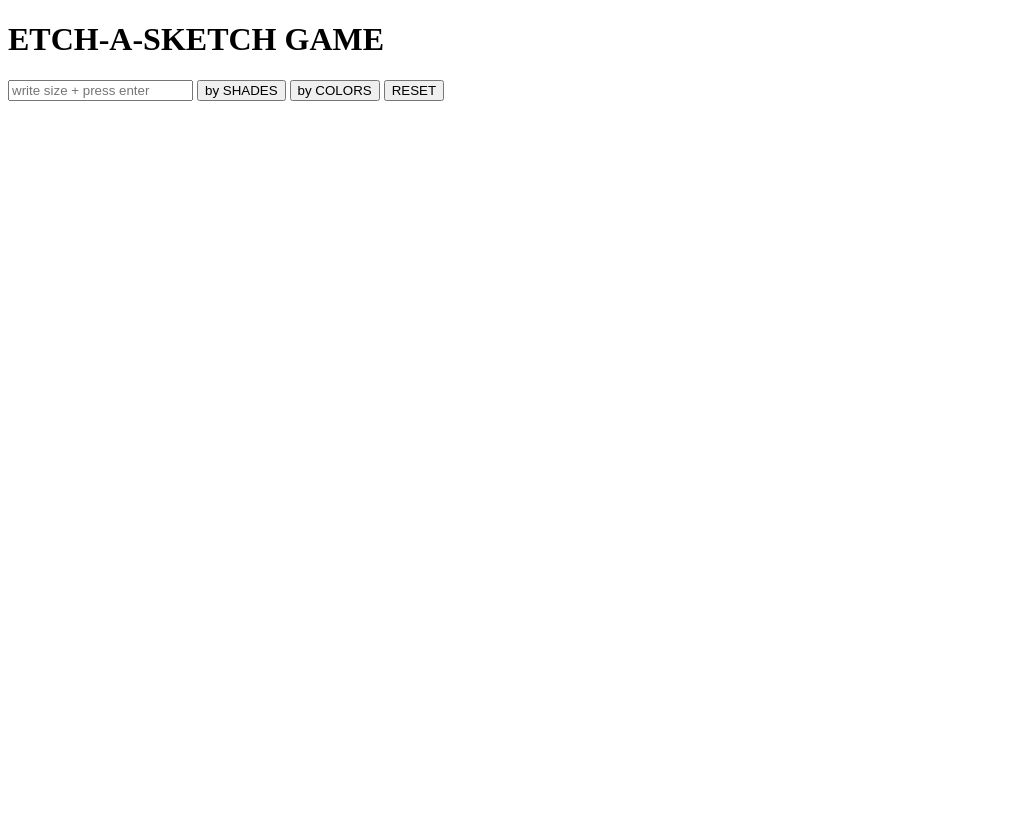
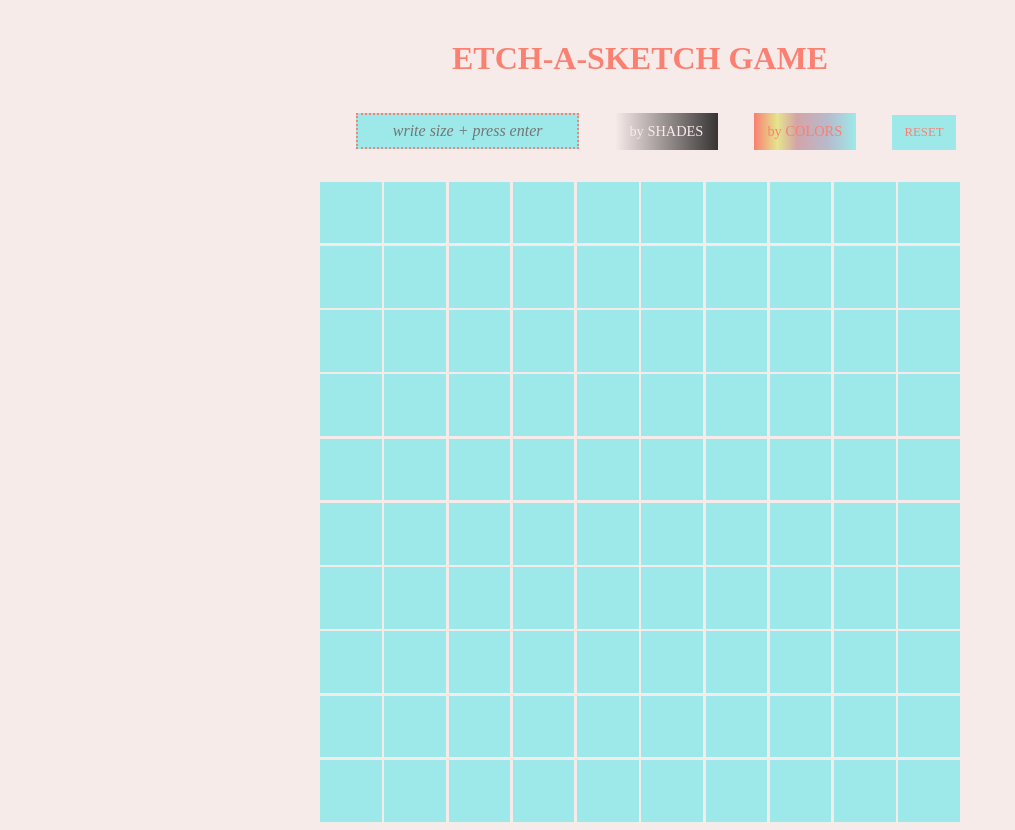
Before and after one commit to Sesadada/ETCH-A-SKETCH-, a plain HTML site: page index.html in a window 1280 px wide. Shown: the whole page, without its empty margins (0-1015 px from the left). Before the commit the page ends 800 px from the top, so only its background shows below. Drawn offline with Linux system fonts and the light colour scheme.

Commit message:
linked changed

```diff
--- a/index.html
+++ b/index.html
@@ -5,7 +5,7 @@
     <meta charset="UTF-8">
     <meta name="viewport" content="width=device-width, initial-scale=1.0">
     <title>Test</title>
-    <link rel="stylesheet" href="etchasketch2.css">
+    <link rel="stylesheet" href="etchasketch.css">
 </head>
 
 <body>
@@ -21,7 +21,7 @@
     <div class="container"></div>
 
 
-    <script src="etchasketch2.js"></script>
+    <script src="etchasketch.js"></script>
 </body>
 
 </html>
```
